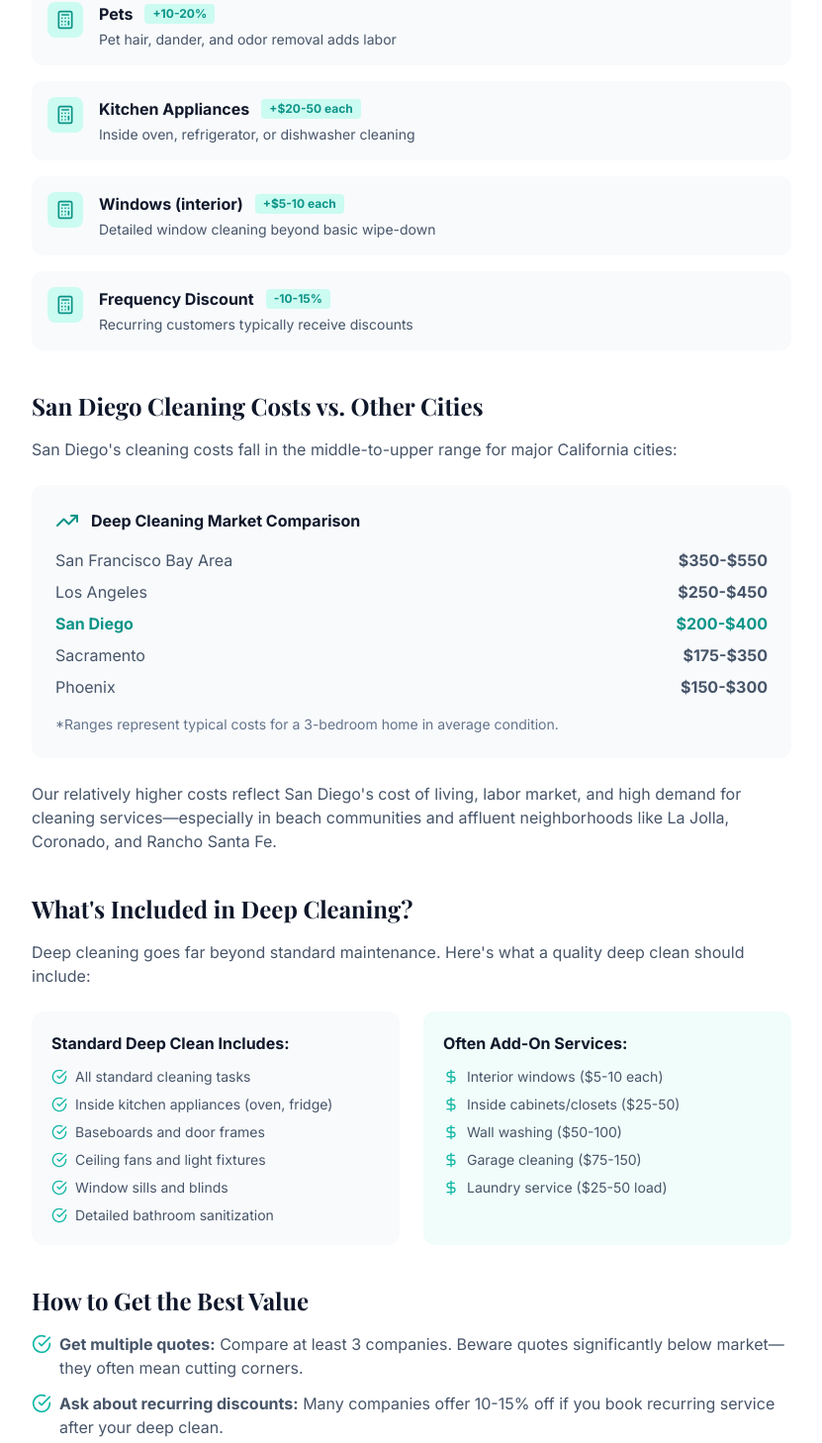
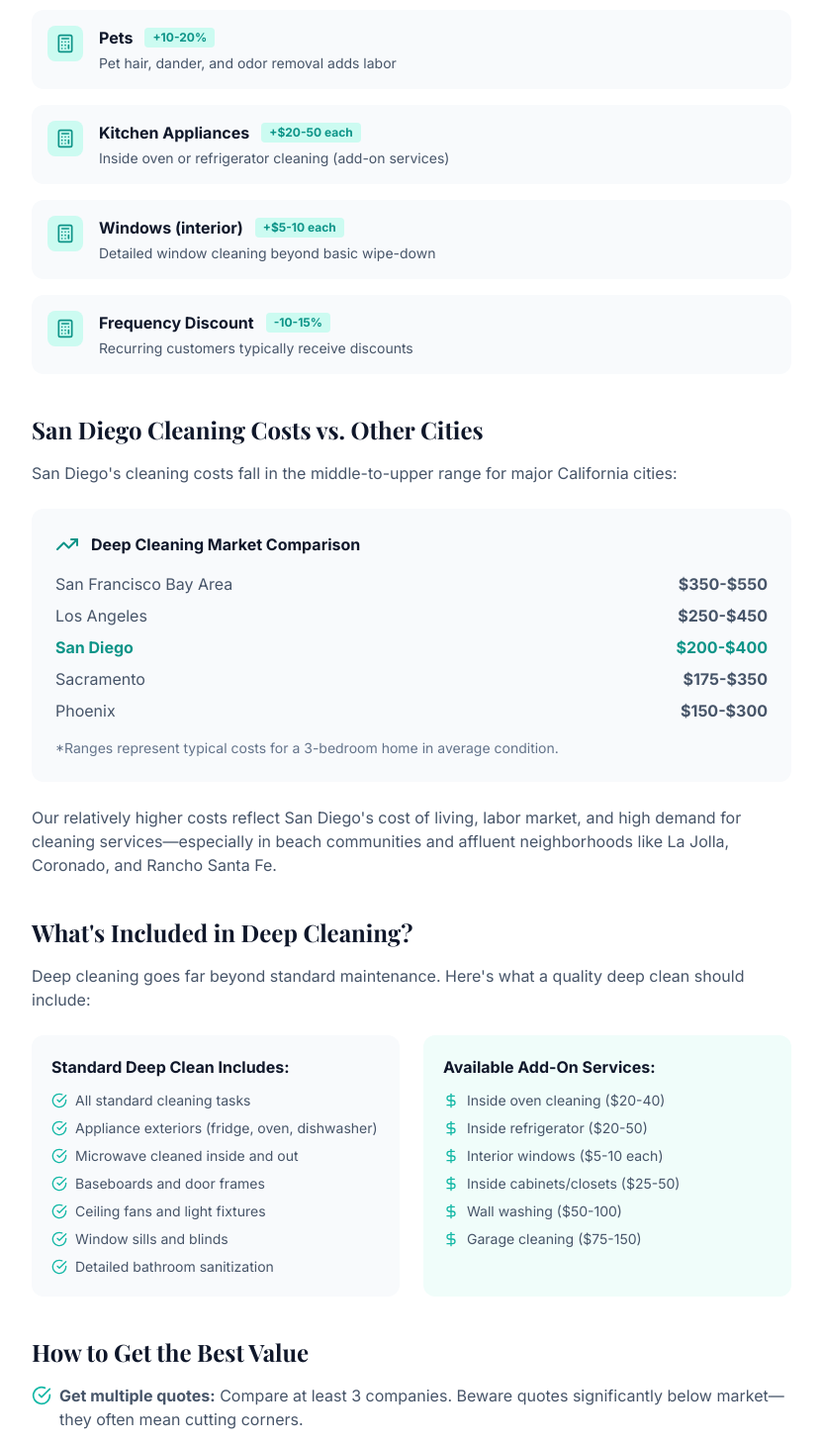
Before and after one commit to artyommachekin-lgtm/metla-san-diego, a React (Vite) app: page /blog/how-much-does-a-deep-house-cleaning-cost in a window 1280 px wide. Shown: the part 1834-3292 px from the top of the page at 99% size, without its empty margins (224-1055 px from the left). Built offline with nearby package versions, Linux system fonts and the light colour scheme; a web font is replaced by a local one.

Commit message:
Fix content accuracy: inside oven/fridge is add-on, not included in deep clean

```diff
--- a/pages/blog/DeepCleaningCostPage.tsx
+++ b/pages/blog/DeepCleaningCostPage.tsx
@@ -38,7 +38,7 @@ const DeepCleaningCostPage: React.FC = () => {
         },
         {
             question: "Why is deep cleaning more expensive than regular cleaning?",
-            answer: "Deep cleaning takes 2-3x longer than standard cleaning because it addresses inside appliances, behind furniture, baseboards, light fixtures, detailed bathroom sanitization, and other areas not covered in routine maintenance. It requires more cleaning products and often uses specialty equipment."
+            answer: "Deep cleaning takes 2-3x longer than standard cleaning because it addresses baseboards, ceiling fans, blinds, light fixtures, and other areas not covered in routine maintenance. Add-ons like inside appliances (oven, refrigerator) are available for an additional fee. It requires more cleaning products and often uses specialty equipment."
         }
     ];
 
@@ -84,7 +84,7 @@ const DeepCleaningCostPage: React.FC = () => {
         { factor: "Home Condition", impact: "Up to +50%", description: "Heavily soiled or previously neglected homes cost more" },
         { factor: "Number of Bathrooms", impact: "+$25-50 each", description: "Additional bathrooms add time and complexity" },
         { factor: "Pets", impact: "+10-20%", description: "Pet hair, dander, and odor removal adds labor" },
-        { factor: "Kitchen Appliances", impact: "+$20-50 each", description: "Inside oven, refrigerator, or dishwasher cleaning" },
+        { factor: "Kitchen Appliances", impact: "+$20-50 each", description: "Inside oven or refrigerator cleaning (add-on services)" },
         { factor: "Windows (interior)", impact: "+$5-10 each", description: "Detailed window cleaning beyond basic wipe-down" },
         { factor: "Frequency Discount", impact: "-10-15%", description: "Recurring customers typically receive discounts" }
     ];
@@ -160,7 +160,7 @@ const DeepCleaningCostPage: React.FC = () => {
                             Whether you're preparing for guests, moving into a new home, or simply overdue for a thorough cleaning, knowing what deep cleaning costs in San Diego helps you budget appropriately and avoid sticker shock.
                         </p>
                         <p className="text-slate-600">
-                            Deep cleaning costs more than regular maintenance cleaning because it's far more comprehensive. Where a standard clean takes 2-3 hours and focuses on visible surfaces, deep cleaning runs 4-8 hours and addresses inside appliances, behind furniture, and all those neglected nooks and crannies.
+                            Deep cleaning costs more than regular maintenance cleaning because it's far more comprehensive. Where a standard clean takes 2-3 hours and focuses on visible surfaces, deep cleaning runs 4-8 hours and addresses baseboards, ceiling fans, blinds, light fixtures, and all those neglected nooks and crannies. Inside appliances like the oven and refrigerator are available as add-ons.
                         </p>
                         <p className="text-slate-600">
                             Let's break down what you can expect to pay in San Diego, what factors affect pricing, and how to get the best value for your money.
@@ -270,7 +270,11 @@ const DeepCleaningCostPage: React.FC = () => {
                                     </li>
                                     <li className="flex items-start gap-2">
                                         <CheckCircle className="w-4 h-4 text-teal-500 flex-shrink-0 mt-0.5" />
-                                        Inside kitchen appliances (oven, fridge)
+                                        Appliance exteriors (fridge, oven, dishwasher)
+                                    </li>
+                                    <li className="flex items-start gap-2">
+                                        <CheckCircle className="w-4 h-4 text-teal-500 flex-shrink-0 mt-0.5" />
+                                        Microwave cleaned inside and out
                                     </li>
                                     <li className="flex items-start gap-2">
                                         <CheckCircle className="w-4 h-4 text-teal-500 flex-shrink-0 mt-0.5" />
@@ -291,8 +295,16 @@ const DeepCleaningCostPage: React.FC = () => {
                                 </ul>
                             </div>
                             <div className="bg-teal-50 p-5 rounded-xl">
-                                <h3 className="font-bold text-slate-900 mb-3">Often Add-On Services:</h3>
+                                <h3 className="font-bold text-slate-900 mb-3">Available Add-On Services:</h3>
                                 <ul className="space-y-2 text-slate-600 text-sm">
+                                    <li className="flex items-start gap-2">
+                                        <DollarSign className="w-4 h-4 text-teal-500 flex-shrink-0 mt-0.5" />
+                                        Inside oven cleaning ($20-40)
+                                    </li>
+                                    <li className="flex items-start gap-2">
+                                        <DollarSign className="w-4 h-4 text-teal-500 flex-shrink-0 mt-0.5" />
+                                        Inside refrigerator ($20-50)
+                                    </li>
                                     <li className="flex items-start gap-2">
                                         <DollarSign className="w-4 h-4 text-teal-500 flex-shrink-0 mt-0.5" />
                                         Interior windows ($5-10 each)
@@ -308,10 +320,6 @@ const DeepCleaningCostPage: React.FC = () => {
                                     <li className="flex items-start gap-2">
                                         <DollarSign className="w-4 h-4 text-teal-500 flex-shrink-0 mt-0.5" />
                                         Garage cleaning ($75-150)
-                                    </li>
-                                    <li className="flex items-start gap-2">
-                                        <DollarSign className="w-4 h-4 text-teal-500 flex-shrink-0 mt-0.5" />
-                                        Laundry service ($25-50 load)
                                     </li>
                                 </ul>
                             </div>
```
Also changed, not shown: .agent/workflows/content-accuracy.md (added).
